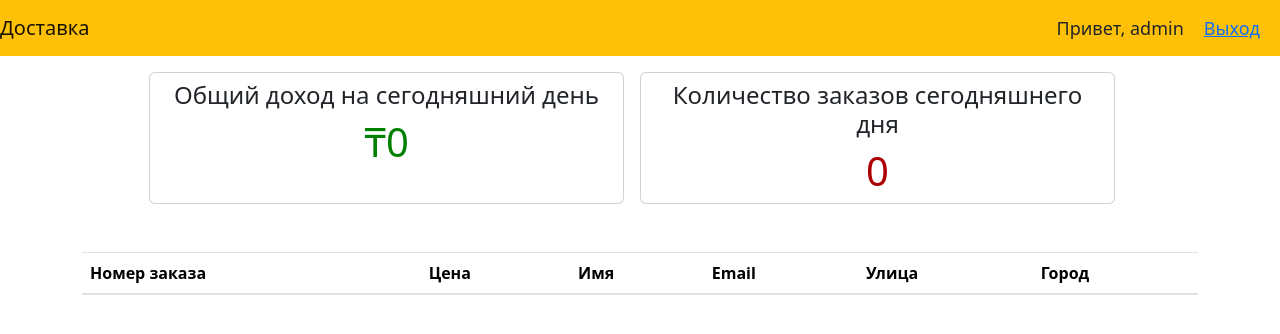
After one commit to FoodDeliveryTeam/Firstrepository, a Django app: page /pizzeria/dashboard/ in a window 1280 px wide. The commit adds this page. Shown: the top 334 px of the page. Run offline with Django 4.2, Linux system fonts and the light colour scheme; a user stored in the database is signed in; data comes from the database, SQL or seed files in the repository; both versions use the stored data as it was after the commit; lists and menus that the app fills with data are empty; some libraries are stand-ins or nearby versions.

Commit message:
Добавил доску заказов , которое доступно только для сотрудников

```diff
--- a/FoodDeliveryApp/FoodDeliveryApp/settings.py
+++ b/FoodDeliveryApp/FoodDeliveryApp/settings.py
@@ -143,3 +143,6 @@ EMAIL_BACKEND = 'django.core.mail.backends.console.EmailBackend'
 DEFAULT_AUTO_FIELD = 'django.db.models.BigAutoField'
 
 AUTHENTICATION_BACKENDS = ['django.contrib.auth.backends.ModelBackend']
+
+ACCOUNT_ADAPTER='pizzeria.account_adapter.NoNewUserAccountAdapter'
+LOGIN_REDIRECT_URL = 'dashboard'
--- a/FoodDeliveryApp/FoodDeliveryApp/urls.py
+++ b/FoodDeliveryApp/FoodDeliveryApp/urls.py
@@ -28,6 +28,7 @@ from costumer.views import Index, About, Order
 urlpatterns = [
     path('admin/', admin.site.urls),
     path('costumer/',include('costumer.urls')),
+    path('pizzeria/',include('pizzeria.urls')),
     path('', Index.as_view(), name='index'),
     path('about/', About.as_view(), name='about'),
     path('order/', Order.as_view(),name='order'),
--- a/FoodDeliveryApp/costumer/templates/costumer/footer.html
+++ b/FoodDeliveryApp/costumer/templates/costumer/footer.html
@@ -1,6 +1,6 @@
 <footer class="page-footer font-small bg-warning navbar-light fixed-bottom">
     <div class="footer-copyright text-center py-3">&copy PizzaofGod 2023 Авторское право:
         <a href="http://localhost:8000">Доставка</a>
-        <a class="ml-3" href="#">tolegenisbro@gmail.com</a>
+        <a class="ml-3" href="{% url 'dashboard' %}">Restaurant login</a>
     </div>
 </footer>
--- /dev/null
+++ b/FoodDeliveryApp/pizzeria/account_adapter.py
@@ -0,0 +1,5 @@
+from allauth.account.adapter import DefaultAccountAdapter
+
+class NoNewUserAccountAdapter(DefaultAccountAdapter):
+    def is_open_for_signup(self, request):
+        return False
--- /dev/null
+++ b/FoodDeliveryApp/pizzeria/templates/pizzeria/base.html
@@ -0,0 +1,30 @@
+<!DOCTYPE html>
+<html lang="en">
+<head>
+    <meta charset="UTF-8">
+    <meta name = "viewport" content="width=device - width",inital-scale=1.0,shrink-to-fit=no">
+    <title>Deliver</title>
+
+<link rel="stylesheet" href="https://use.fontawesome.com/releases/v5.8.2/css/all.css">
+<!-- Google Fonts -->
+<link rel="stylesheet" href="https://fonts.googleapis.com/css?family=Roboto:300,400,500,700&display=swap">
+<!-- Bootstrap core CSS -->
+<link href="https://cdnjs.cloudflare.com/ajax/libs/twitter-bootstrap/4.5.0/css/bootstrap.min.css" rel="stylesheet">
+<!-- Material Design Bootstrap -->
+<link href="https://cdn.jsdelivr.net/npm/bootstrap@5.3.0-alpha1/dist/css/bootstrap.min.css" rel="stylesheet" integrity="sha384-GLhlTQ8iRABdZLl6O3oVMWSktQOp6b7In1Zl3/Jr59b6EGGoI1aFkw7cmDA6j6gD" crossorigin="anonymous">
+
+
+</head>
+<body>
+    {% include 'pizzeria/navigation.html' %}
+    {% block content %}
+    {% endblock content %}
+
+<script type="text/javascript" src="https://cdnjs.cloudflare.com/ajax/libs/jquery/3.5.1/jquery.min.js"></script>
+<!-- Bootstrap tooltips -->
+<script type="text/javascript" src="https://cdnjs.cloudflare.com/ajax/libs/popper.js/1.14.4/umd/popper.min.js"></script>
+<!-- Bootstrap core JavaScript -->
+<script type="text/javascript" src="https://cdnjs.cloudflare.com/ajax/libs/twitter-bootstrap/4.5.0/js/bootstrap.min.js"></script>
+<!-- MDB core JavaScript -->
+<script src="https://cdn.jsdelivr.net/npm/bootstrap@5.3.0-alpha1/dist/js/bootstrap.bundle.min.js" integrity="sha384-w76AqPfDkMBDXo30jS1Sgez6pr3x5MlQ1ZAGC+nuZB+EYdgRZgiwxhTBTkF7CXvN" crossorigin="anonymous"></script>
+</body>
--- /dev/null
+++ b/FoodDeliveryApp/pizzeria/templates/pizzeria/dashboard.html
@@ -0,0 +1,47 @@
+{% extends 'pizzeria/base.html' %}
+
+{% block content %}
+    <div class ="container">
+        <div class ="row justify-content-center mt-3">
+            <div class = "card col-md-5 mr-3">
+                <h4 class = "text-center pt-2">Общий доход на сегодняшний день</h4>
+                <h1 class ="text-center" style = "color:green;">₸{{ total_revenue}}</h1>
+            </div>
+
+            <div class = "card col-md-5 mr-3">
+                <h4 class = "text-center pt-2">Количество заказов сегодняшнего дня</h4>
+                <h1 class ="text-center" style = "color:#ad0003;">{{ total_orders}}</h1>
+            </div>
+        </div>
+
+        <div class = "row justify-conten-center">
+            <div class = "col-md-12 mt-5">
+                <table class = "table table-hover table-striped">
+                    <thead>
+                    <tr>
+                        <th scope = "com">Номер заказа</th>
+                        <th scope = "com">Цена</th>
+                        <th scope = "com">Имя</th>
+                        <th scope = "com">Email</th>
+                        <th scope = "com">Улица</th>
+                        <th scope = "com">Город</th>
+                    </tr>
+                    </thead>
+                    <tbody>
+                    {% for order in orders %}
+                    <tr>
+                        <th scope = "row">{{ order.pk }}</th>
+                        <td>{{ order.price }}</td>
+                        <td>{{ order.name }}</td>
+                        <td>{{ order.email }}</td>
+                        <td>{{ order.street }}</td>
+                        <td>{{ order.city }}</td>
+                    </tr>
+                    {% endfor %}
+                    </tbody>
+                </table>
+            </div>
+        </div>
+    </div>
+
+{% endblock %}
--- /dev/null
+++ b/FoodDeliveryApp/pizzeria/templates/pizzeria/navigation.html
@@ -0,0 +1,26 @@
+{% load static %}
+
+<style>
+  .hello-msg{
+  font-size: 18px;
+  margin-right:20px;
+  }
+</style>
+
+<nav class="navbar navbar-expand-sm bg-warning navbar-light">
+  <a class="navbar-brand" href="{% url 'index' %}">Доставка</a>
+  <button class="navbar-toggler" type="button" data-toggle="collapse" data-target="#navbarNav" aria-controls="navbarNav" aria-expanded="false" aria-label="Toggle navigation">
+    <span class="navbar-toggler-icon"></span>
+  </button>
+  <div class="collapse navbar-collapse" id="navbarNav">
+    <ul class="navbar-nav me-auto">
+
+    </ul>
+    <ul class="navbar-nav">
+    </ul>
+  </div>
+
+  <span class="hello-msg">Привет, {{request.user}}</span>
+  <span><a class="hello-msg" href = "{% url 'logout' %}" > Выход </a></span>
+
+</nav>
--- /dev/null
+++ b/FoodDeliveryApp/pizzeria/urls.py
@@ -0,0 +1,7 @@
+from django.urls import path,include
+from .views import Dashboard
+
+urlpatterns=[
+    path('dashboard/',Dashboard.as_view(),name='dashboard'),
+
+]
--- a/FoodDeliveryApp/pizzeria/views.py
+++ b/FoodDeliveryApp/pizzeria/views.py
@@ -1,3 +1,29 @@
 from django.shortcuts import render
+from django.views import View
+from django.utils.timezone import datetime
+from django.contrib.auth.mixins import UserPassesTestMixin,LoginRequiredMixin
+from costumer.models import OrderModel
+
+#Эта страница доступно только сотрудникам пиццерии
+
+class Dashboard(LoginRequiredMixin,UserPassesTestMixin,View):
+    def get(self,request,*args,**kwargs):
+
+        today = datetime.today()
+        orders = OrderModel.objects.filter(created_on__year=today.year,created_on__month=today.month,created_on__day=today.day)
+
+        total_revenue=0
+        for order in orders:
+            total_revenue +=order.price
+
+        context = {
+            'orders':orders,
+            'total_revenue':total_revenue,
+            'total_orders': len(orders)
+        }
+        return render(request,'pizzeria/dashboard.html',context)
+
+    def test_func(self):
+        return self.request.user.groups.filter(name = 'Staff').exists()
 
 # Create your views here.
```
Also changed, not shown: FoodDeliveryApp/db.sqlite3.
